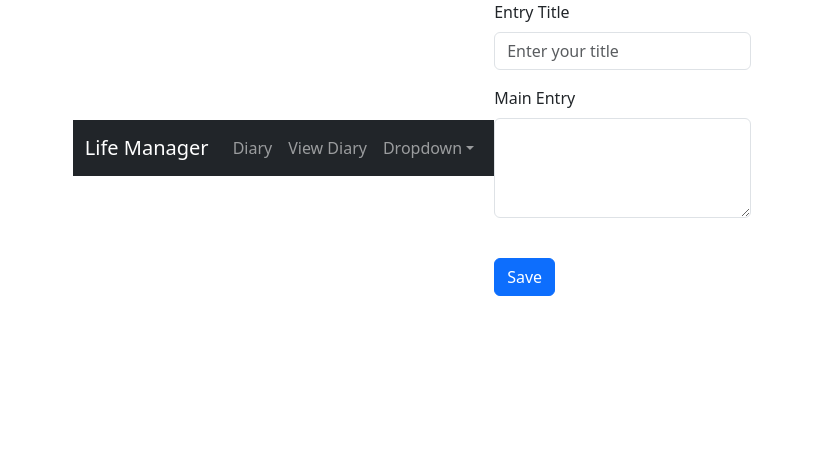
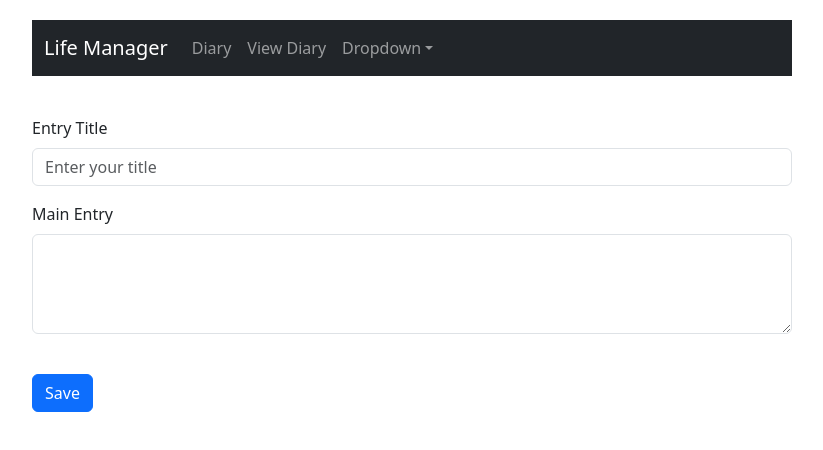
Before and after one commit to isaacwnsolomon/DataRepProject, a React (Create React App) app: page /edit/1 in a window 1280 px wide. Shown: the top 450 px of the page, without its empty margins (228-1051 px from the left). Built offline with nearby package versions, Linux system fonts and the light colour scheme; no server answers.

Commit message:
Surrounded components in app-container and centered them

```diff
--- a/src/App.css
+++ b/src/App.css
@@ -36,9 +36,9 @@
     transform: rotate(360deg);
   }
 }
-.appContainer{
-display: flex;
-align-items: center;
-justify-content: center;
-height: 100%;
+.app-container {
+  /* Centers app */
+  max-width: 800px;
+  margin: 0 auto;
+  padding: 20px;
 }
--- a/src/components/diaryentry.js
+++ b/src/components/diaryentry.js
@@ -32,6 +32,7 @@ const DiaryEntry = () => {
     });
 }
     return (
+      <div className="app-container">
       <Form onSubmit={handleSubmit}>
           {/* Title input */}
       <Form.Group className="mb-3" controlId="title">
@@ -77,7 +78,7 @@ const DiaryEntry = () => {
 
       </div>
     </Form>
-
+    </div>
     );
 
   };
--- a/src/components/diaryitem.js
+++ b/src/components/diaryitem.js
@@ -37,6 +37,7 @@ const DiaryItem = (props) =>{
   }, [props.myDiary]);
      // render diary details in card component // <footer>{props.mydiary.entry}</footer>
   return (
+    <div className="app-container">
     <Card style={{ width: '18rem' }}>
       <Card.Body>
         <Card.Title>{props.myDiary.title}</Card.Title>
@@ -58,6 +59,7 @@ const DiaryItem = (props) =>{
 
       </Card.Body>
     </Card>
+    </div>
   );
 }
 
--- a/src/components/edit.js
+++ b/src/components/edit.js
@@ -56,6 +56,7 @@ useEffect(() => {
 
 //render form for editing entry
 return (
+    <div className="app-container">
     <Form onSubmit={handleSubmit}>
         {/* Title input */}
     <Form.Group className="mb-3" controlId="title">
@@ -92,7 +93,7 @@ return (
 
     </div>
   </Form>
-
+  </div>
   );
 
 };
--- a/src/components/navigationbar.js
+++ b/src/components/navigationbar.js
@@ -6,6 +6,7 @@ import NavDropdown from 'react-bootstrap/NavDropdown';
 
 const NavigationBar = () => {
   return (
+    <div className="app-container">
         <Navbar bg="dark" data-bs-theme="dark">
           <Container>
           <Navbar.Brand href="#home">Life Manager</Navbar.Brand>
@@ -30,6 +31,7 @@ const NavigationBar = () => {
         </Navbar.Collapse>
           </Container>
       </Navbar>
+      </div>
   );
 };
 
--- a/src/components/read.js
+++ b/src/components/read.js
@@ -26,12 +26,14 @@ const Read = () => {
 
 
   return (
+    <div className="app-container">
     <div>
 <h1>{diaryEntry.title}</h1>
 <p>{diaryEntry.entry}</p>
 <p><strong>Mood: </strong> {diaryEntry.mood}</p>
 <p><strong>Created At:</strong> {new Date(diaryEntry.createdAt).toLocaleString()}</p>
     </div>
+    </div>
   );
 };
 
--- a/src/components/viewdiary.js
+++ b/src/components/viewdiary.js
@@ -29,8 +29,10 @@ const ViewDiary = () => {
 
   // Render component
   return (
+    <div className="app-container">
     <div>
       <Diary myDiary={entries} ReloadData={reloadData} />
+    </div>
     </div>
   );
 }
```
Also changed, not shown: src/components/diary.js (line endings or trailing spaces).
